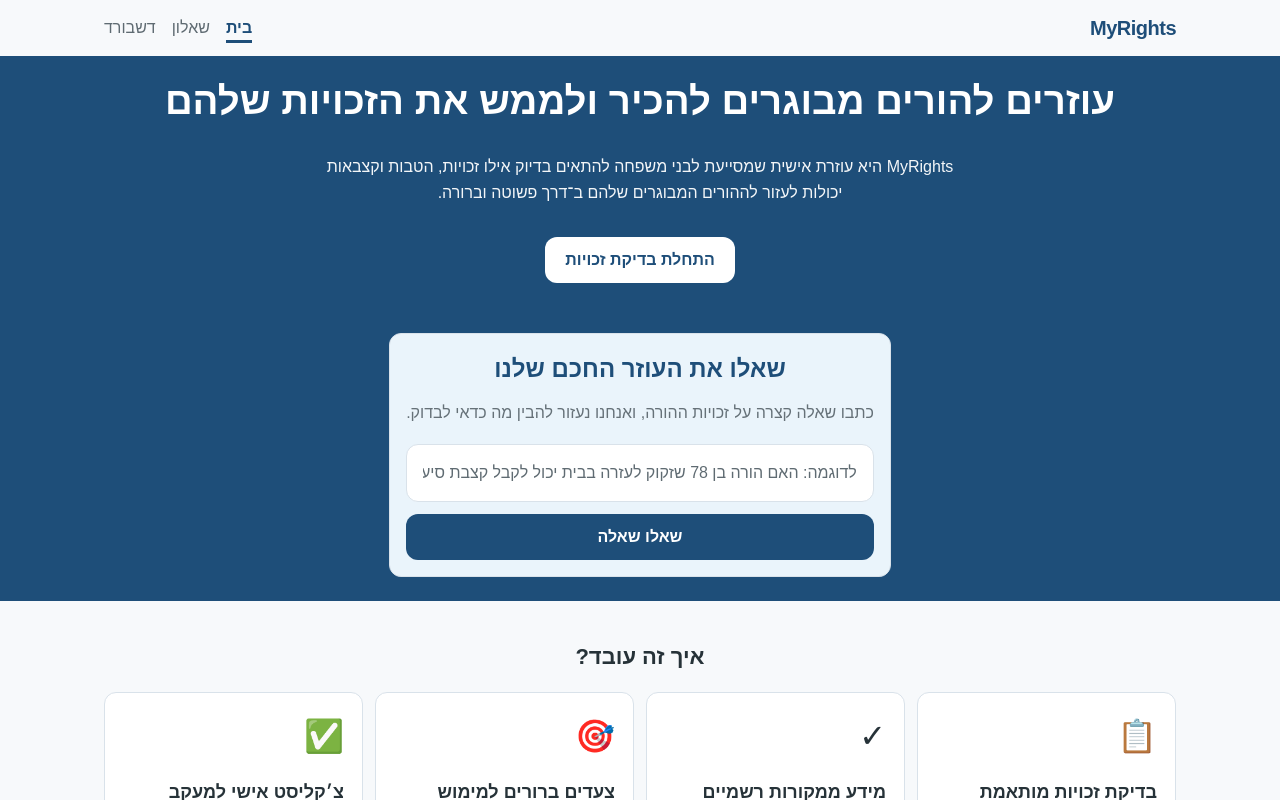
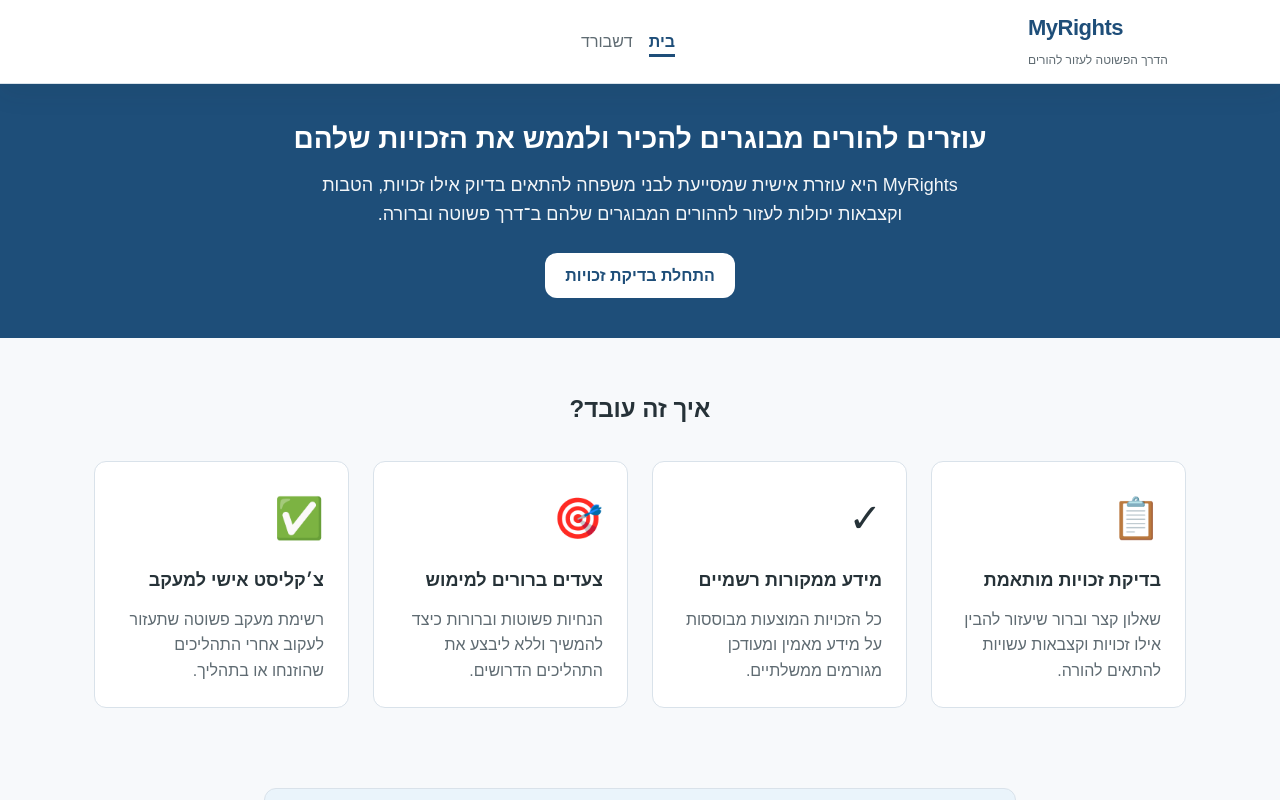
Before and after one commit to Avirooks/myrights-frontend, a React (Vite) app: page / in a window 1280 px wide. Shown: the top 800 px of the page. Built offline with nearby package versions, Linux system fonts and the light colour scheme.

Commit message:
Fix navbar brand alignment

```diff
--- a/src/components/Navbar.jsx
+++ b/src/components/Navbar.jsx
@@ -1,26 +1,30 @@
-import { NavLink, useNavigate } from 'react-router-dom'
+import { NavLink } from 'react-router-dom'
 
-function Navbar({ title = 'MyRights', links = [], showCta = true }) {
-  const navigate = useNavigate()
+function Navbar({ title = 'MyRights', links = [] }) {
+  const filteredLinks = links.filter(
+    (link) => link.label !== 'שאלון' && link.label !== 'Questionnaire'
+  )
 
   return (
     <header className="navbar">
       <div className="container">
         <div className="navbar-inner">
-          {/* Brand */}
+
           <div className="navbar-brand">
             <h1>{title}</h1>
+            <p className="navbar-slogan">הדרך הפשוטה לעזור להורים</p>
           </div>
 
-          {/* Navigation Links */}
-          {links.length > 0 && (
-            <nav aria-label="ניווט ראשי">
+          {filteredLinks.length > 0 && (
+            <nav aria-label="ניווט ראשי" className="navbar-center">
               <ul className="navbar-nav">
-                {links.map((link) => (
+                {filteredLinks.map((link) => (
                   <li key={link.label}>
                     <NavLink
                       to={link.href}
-                      className={({ isActive }) => isActive ? 'navbar-link active' : 'navbar-link'}
+                      className={({ isActive }) =>
+                        isActive ? 'navbar-link active' : 'navbar-link'
+                      }
                     >
                       {link.label}
                     </NavLink>
@@ -30,18 +34,8 @@ function Navbar({ title = 'MyRights', links = [], showCta = true }) {
             </nav>
           )}
 
-          {/* CTA Button */}
-          {showCta && (
-            <div className="navbar-cta">
-              <button
-                className="primary"
-                onClick={() => navigate('/questionnaire')}
-                style={{ fontSize: 'var(--font-size-base)', padding: '10px 20px' }}
-              >
-                התחלת בדיקה
-              </button>
-            </div>
-          )}
+          <div className="navbar-actions-empty" aria-hidden="true" />
+
         </div>
       </div>
     </header>
--- a/src/pages/HomePage.jsx
+++ b/src/pages/HomePage.jsx
@@ -60,24 +60,20 @@ function HomePage() {
             >
               התחלת בדיקת זכויות
             </Button>
-
-            <div style={{ maxWidth: '820px', margin: 'var(--spacing-lg) auto 0' }}>
-              <AiHelpBox />
-            </div>
           </div>
         </section>
 
         {/* Features Section */}
         <section className="section">
           <div className="container">
-            <h2 style={{ textAlign: 'center', marginBottom: 'var(--spacing-lg)', fontSize: 'var(--font-size-2xl)', fontWeight: 700 }}>
+            <h2 style={{ textAlign: 'center', marginBottom: 'var(--spacing-xl)', fontSize: 'var(--font-size-2xl)', fontWeight: 700 }}>
               איך זה עובד?
             </h2>
             <div className="content-grid">
               {features.map((feature) => (
                 <Card key={feature.title}>
                   <div style={{ textAlign: 'right' }}>
-                    <div style={{ fontSize: '2rem', marginBottom: 'var(--spacing-md)' }}>
+                    <div style={{ fontSize: '2.5rem', marginBottom: 'var(--spacing-md)' }}>
                       {feature.icon}
                     </div>
                     <h3 style={{ margin: 0, marginBottom: 'var(--spacing-sm)', fontSize: 'var(--font-size-lg)', fontWeight: 600 }}>
@@ -90,6 +86,13 @@ function HomePage() {
                 </Card>
               ))}
             </div>
+          </div>
+        </section>
+
+        {/* AI Help Section */}
+        <section className="section">
+          <div className="container" style={{ maxWidth: '800px' }}>
+            <AiHelpBox />
           </div>
         </section>
 
--- a/src/pages/QuestionnairePage.jsx
+++ /dev/null
@@ -1,198 +0,0 @@
-import { useNavigate } from 'react-router-dom'
-import Navbar from '../components/Navbar'
-import Button from '../components/Button'
-import Card from '../components/Card'
-
-function QuestionnairePage() {
-  const navigate = useNavigate()
-
-  const handleSubmit = (e) => {
-    e.preventDefault()
-    navigate('/dashboard')
-  }
-
-  return (
-    <div>
-      <Navbar
-        title="MyRights"
-        links={[
-          { label: 'בית', href: '/' },
-          { label: 'שאלון', href: '/questionnaire' },
-          { label: 'Dashboard', href: '/dashboard' },
-        ]}
-      />
-
-      <main className="container section">
-        <section style={{ textAlign: 'right', color: 'var(--color-text)', marginBottom: 'var(--spacing-lg)' }}>
-          <h1
-            style={{
-              margin: 0,
-              fontSize: 'var(--font-size-3xl)',
-              fontWeight: 700,
-              lineHeight: 1.2,
-              marginBottom: 'var(--spacing-md)',
-            }}
-          >
-            שאלון בדיקת זכויות
-          </h1>
-          <p
-            style={{
-              margin: 0,
-              fontSize: 'var(--font-size-base)',
-              color: '#5F6B72',
-              maxWidth: '760px',
-              lineHeight: 1.6,
-            }}
-          >
-            מלאו מספר פרטים בסיסיים על ההורה המבוגר כדי לקבל התאמה ראשונית של זכויות והטבות.
-            כל השדות הם חסויים ומשמשים לחישוב זכויות בלבד.
-          </p>
-        </section>
-
-        <Card style={{ maxWidth: '800px', margin: '0 auto' }}>
-          <form onSubmit={handleSubmit} style={{ display: 'grid', gap: 'var(--spacing-lg)' }}>
-
-            {/* פרטי ההורה */}
-            <section style={{ borderBottom: '1px solid var(--color-border)', paddingBottom: 'var(--spacing-lg)' }}>
-              <h2
-                style={{
-                  margin: 0,
-                  marginBottom: 'var(--spacing-lg)',
-                  fontSize: 'var(--font-size-lg)',
-                  fontWeight: 600,
-                  color: 'var(--color-primary)',
-                }}
-              >
-                פרטי ההורה
-              </h2>
-
-              <div style={{ display: 'grid', gap: 'var(--spacing-md)' }}>
-                <div>
-                  <label htmlFor="age" style={{ fontWeight: 500 }}>
-                    גיל ההורה *
-                  </label>
-                  <input
-                    id="age"
-                    type="number"
-                    min="60"
-                    max="120"
-                    placeholder="הכנס גיל"
-                    required
-                  />
-                </div>
-
-                <div>
-                  <label htmlFor="family-status" style={{ fontWeight: 500 }}>
-                    מצב משפחתי *
-                  </label>
-                  <select id="family-status" required>
-                    <option value="">בחר מצב משפחתי</option>
-                    <option value="single">רווק/ה</option>
-                    <option value="married">נשוי/ה</option>
-                    <option value="divorced">גרוש/ה</option>
-                    <option value="widowed">אלמן/ה</option>
-                  </select>
-                </div>
-              </div>
-            </section>
-
-            {/* מצב כלכלי */}
-            <section style={{ borderBottom: '1px solid var(--color-border)', paddingBottom: 'var(--spacing-lg)' }}>
-              <h2
-                style={{
-                  margin: 0,
-                  marginBottom: 'var(--spacing-lg)',
-                  fontSize: 'var(--font-size-lg)',
-                  fontWeight: 600,
-                  color: 'var(--color-primary)',
-                }}
-              >
-                מצב כלכלי
-              </h2>
-
-              <div style={{ display: 'grid', gap: 'var(--spacing-md)' }}>
-                <div>
-                  <label htmlFor="additional-income" style={{ fontWeight: 500 }}>
-                    האם יש להורה הכנסה נוספת? *
-                  </label>
-                  <select id="additional-income" required>
-                    <option value="">בחר</option>
-                    <option value="yes">כן</option>
-                    <option value="no">לא</option>
-                  </select>
-                </div>
-              </div>
-            </section>
-
-            {/* מצב תפקודי */}
-            <section style={{ borderBottom: '1px solid var(--color-border)', paddingBottom: 'var(--spacing-lg)' }}>
-              <h2
-                style={{
-                  margin: 0,
-                  marginBottom: 'var(--spacing-lg)',
-                  fontSize: 'var(--font-size-lg)',
-                  fontWeight: 600,
-                  color: 'var(--color-primary)',
-                }}
-              >
-                מצב תפקודי
-              </h2>
-
-              <div style={{ display: 'grid', gap: 'var(--spacing-md)' }}>
-                <div>
-                  <label htmlFor="daily-help" style={{ fontWeight: 500 }}>
-                    האם ההורה זקוק לעזרה יומיומית בבית? *
-                  </label>
-                  <select id="daily-help" required>
-                    <option value="">בחר</option>
-                    <option value="yes">כן</option>
-                    <option value="no">לא</option>
-                  </select>
-                </div>
-              </div>
-            </section>
-
-            {/* קצבאות קיימות */}
-            <section>
-              <h2
-                style={{
-                  margin: 0,
-                  marginBottom: 'var(--spacing-lg)',
-                  fontSize: 'var(--font-size-lg)',
-                  fontWeight: 600,
-                  color: 'var(--color-primary)',
-                }}
-              >
-                קצבאות קיימות
-              </h2>
-
-              <div style={{ display: 'grid', gap: 'var(--spacing-md)' }}>
-                <div>
-                  <label htmlFor="senior-pension" style={{ fontWeight: 500 }}>
-                    האם ההורה מקבל קצבת אזרח ותיק? *
-                  </label>
-                  <select id="senior-pension" required>
-                    <option value="">בחר</option>
-                    <option value="yes">כן</option>
-                    <option value="no">לא</option>
-                  </select>
-                </div>
-              </div>
-            </section>
-
-            <div style={{ display: 'flex', justifyContent: 'center', gap: 'var(--spacing-md)', paddingTop: 'var(--spacing-md)' }}>
-              <Button type="button" variant="secondary" onClick={() => navigate('/')}>
-                חזור
-              </Button>
-              <Button type="submit" variant="primary">
-                הצג זכויות מתאימות
-              </Button>
-            </div>
-          </form>
-        </Card>
-      </main>
-    </div>
-  )
-}
-
-export default QuestionnairePage
--- a/src/styles/globals.css
+++ b/src/styles/globals.css
@@ -19,21 +19,21 @@
   --font-size-base: 16px;
   --font-size-lg: 18px;
   --font-size-xl: 20px;
-  --font-size-2xl: 22px;
-  --font-size-3xl: 26px;
+  --font-size-2xl: 24px;
+  --font-size-3xl: 28px;
 
   /* Spacing - using 8px base unit */
   --spacing-xxs: 4px;
   --spacing-xs: 8px;
   --spacing-sm: 12px;
   --spacing-md: 16px;
-  --spacing-lg: 18px;
-  --spacing-xl: 24px;
-  --spacing-2xl: 32px;
+  --spacing-lg: 24px;
+  --spacing-xl: 32px;
+  --spacing-2xl: 40px;
 
   /* Layout */
   --container-max: 1200px;
-  --container-pad: 1.5rem;
+  --container-pad: clamp(1rem, 5%, 2.5rem);
 
   /* Radius */
   --radius: 12px;
@@ -50,21 +50,6 @@ html {
   font-size: 16px;
   scroll-behavior: smooth;
   box-sizing: border-box;
-  width: 100%;
-  max-width: 100%;
-  overflow-x: hidden;
-}
-
-body {
-  width: 100%;
-  max-width: 100%;
-  overflow-x: hidden;
-}
-
-#root {
-  width: 100%;
-  max-width: 100%;
-  overflow-x: hidden;
 }
 
 @media (max-width: 640px) {
@@ -97,13 +82,6 @@ img, picture, video, canvas, svg {
 
 button, input, textarea, select {
   font: inherit;
-  max-width: 100%;
-  box-sizing: border-box;
-}
-
-img, svg, video {
-  max-width: 100%;
-  height: auto;
 }
 
 a {
@@ -210,31 +188,31 @@ label {
 
 .container {
   width: 100%;
-  max-width: 1120px;
+  max-width: 1140px;
   margin-left: auto;
   margin-right: auto;
-  padding: 0 var(--container-pad);
+  padding: 0 var(--spacing-lg);
 }
 
 @media (max-width: 1024px) {
   .container {
-    padding: 0 var(--container-pad);
+    padding: 0 var(--spacing-lg);
   }
 }
 
 @media (max-width: 768px) {
   .container {
-    padding: 0 1rem;
+    padding: 0 var(--spacing-md);
   }
 }
 
 .section {
-  padding: 1.25rem 0;
+  padding: clamp(1.5rem, 4%, 2rem) 0;
 }
 
 @media (max-width: 640px) {
   .section {
-    padding: 1rem 0;
+    padding: clamp(1rem, 3%, 1.5rem) 0;
   }
 }
 
@@ -321,8 +299,8 @@ label {
 }
 .dashboard-layout {
   display: grid;
-  grid-template-columns: minmax(0, 1.2fr) minmax(260px, 340px);
-  gap: var(--spacing-md);
+  grid-template-columns: minmax(0, 1fr) 320px;
+  gap: var(--spacing-lg);
   align-items: start;
 }
 
@@ -351,26 +329,6 @@ label {
     width: 100%;
     order: 1;
   }
-
-  .card {
-    width: 100%;
-    max-width: 100%;
-  }
-
-  .form-grid {
-    grid-template-columns: 1fr;
-  }
-
-  .content-grid {
-    grid-template-columns: 1fr;
-  }
-
-  .section-hero .container,
-  .container {
-    width: 100%;
-    max-width: 100%;
-  }
-}
 
   .mobile-checklist {
     display: block;
@@ -413,8 +371,7 @@ label {
   align-items: center;
   justify-content: space-between;
   gap: var(--spacing-lg);
-  padding: 0.75rem 0;
-  min-height: 56px;
+  padding: clamp(0.75rem, 2%, 1rem) 0;
   flex-wrap: wrap;
 }
 
@@ -470,24 +427,12 @@ label {
 
 @media (max-width: 768px) {
   .navbar-nav {
-    gap: var(--spacing-sm);
+    gap: var(--spacing-md);
     font-size: var(--font-size-sm);
-    width: 100%;
-    justify-content: flex-start;
   }
 
   .navbar-inner {
-    gap: var(--spacing-sm);
-    align-items: flex-start;
-  }
-
-  .navbar-cta {
-    width: 100%;
-  }
-
-  .navbar-cta button {
-    width: 100%;
-    max-width: 100%;
+    gap: var(--spacing-md);
   }
 }
 
@@ -497,21 +442,13 @@ label {
 .section-hero {
   background-color: var(--color-primary);
   color: white;
-  padding: 1.5rem 0;
+  padding: clamp(2rem, 5%, 2.5rem) 0;
   text-align: center;
-}
-
-.section-hero .container {
-  display: flex;
-  flex-direction: column;
-  align-items: center;
-  justify-content: center;
-  gap: var(--spacing-md);
 }
 
 .section-hero h1 {
   margin: 0 0 var(--spacing-md);
-  font-size: clamp(1.9rem, 3.2vw, 2.4rem);
+  font-size: var(--font-size-3xl);
   font-weight: 700;
   line-height: 1.1;
 }
@@ -523,11 +460,11 @@ label {
 }
 
 .section-hero p {
-  margin: 0 0 var(--spacing-md);
-  font-size: var(--font-size-base);
+  margin: 0 0 var(--spacing-lg);
+  font-size: var(--font-size-lg);
   line-height: 1.6;
   opacity: 0.95;
-  max-width: 640px;
+  max-width: 700px;
   margin-left: auto;
   margin-right: auto;
 }
@@ -549,7 +486,7 @@ label {
   font-size: var(--font-size-lg);
   font-weight: 600;
   color: var(--color-primary);
-  margin: 0 0 var(--spacing-sm);
+  margin: 0 0 var(--spacing-lg);
   padding-bottom: var(--spacing-md);
   border-bottom: 1px solid var(--color-border);
 }
@@ -577,7 +514,7 @@ label {
    ============================================================================ */
 .content-grid {
   display: grid;
-  gap: var(--spacing-sm);
+  gap: var(--spacing-lg);
   grid-template-columns: repeat(auto-fit, minmax(250px, 1fr));
 }
 
@@ -652,3 +589,178 @@ label {
   line-height: 1.6;
   max-width: 600px;
 }
+/* Small fix: keep slogan directly under MyRights */
+.navbar-brand {
+  display: flex;
+  flex-direction: column;
+  align-items: flex-end;
+  justify-content: center;
+  text-align: right;
+}
+
+.navbar-brand h1 {
+  margin: 0;
+  line-height: 1.1;
+}
+
+.navbar-slogan {
+  display: block;
+  margin: 2px 0 0;
+  line-height: 1.2;
+  text-align: right;
+}/* Navbar final layout fix - RTL right brand, centered links, empty left area */
+.navbar-inner {
+  direction: rtl;
+  display: flex;
+  align-items: center;
+  justify-content: space-between;
+  gap: var(--spacing-md);
+}
+
+.navbar-brand {
+  order: 1;
+  flex: 0 0 180px;
+  display: flex;
+  flex-direction: column;
+  align-items: flex-end;
+  justify-content: center;
+  text-align: right;
+}
+
+.navbar-brand h1 {
+  margin: 0;
+  font-size: 22px;
+  font-weight: 700;
+  line-height: 1.05;
+  color: var(--color-primary);
+  text-align: right;
+}
+
+.navbar-slogan {
+  margin: 2px 0 0;
+  font-size: 12px;
+  line-height: 1.2;
+  color: var(--color-text-light);
+  text-align: right;
+}
+
+.navbar-center {
+  order: 2;
+  flex: 1 1 auto;
+  display: flex;
+  justify-content: center;
+  min-width: 0;
+}
+
+.navbar-actions-empty {
+  order: 3;
+  flex: 0 0 180px;
+}
+
+@media (max-width: 768px) {
+  .navbar-inner {
+    flex-wrap: wrap;
+    justify-content: center;
+    gap: 8px;
+  }
+
+  .navbar-brand {
+    order: 1;
+    flex: 0 0 100%;
+    align-items: center;
+    text-align: center;
+  }
+
+  .navbar-brand h1 {
+    font-size: 20px;
+  }
+
+  .navbar-slogan {
+    font-size: 11px;
+    text-align: center;
+  }
+
+  .navbar-center {
+    order: 2;
+    flex: 0 0 100%;
+    justify-content: center;
+  }
+
+  .navbar-actions-empty {
+    display: none;
+  }
+}/* Navbar full-width positioning fix */
+.navbar .container {
+  width: 100%;
+  max-width: none;
+  padding-inline-start: 32px;
+  padding-inline-end: 8px;
+}
+
+.navbar-inner {
+  width: 100%;
+}
+
+.navbar-brand {
+  flex: 0 0 220px;
+  align-items: flex-end;
+  text-align: right;
+}
+
+.navbar-actions-empty {
+  flex: 0 0 220px;
+}@media (max-width: 768px) {
+  .navbar .container {
+    padding-inline: 12px;
+  }
+
+  .navbar-brand {
+    flex: 0 0 100%;
+  }
+
+  .navbar-actions-empty {
+    display: none;
+  }
+}/* Final mobile navbar right alignment override */
+@media (max-width: 768px) {
+  .navbar .container {
+    padding-inline-start: 12px !important;
+    padding-inline-end: 12px !important;
+  }
+
+  .navbar-inner {
+    direction: rtl !important;
+    justify-content: flex-start !important;
+    align-items: stretch !important;
+    width: 100% !important;
+  }
+
+  .navbar-brand {
+    order: 1 !important;
+    flex: 0 0 100% !important;
+    width: 100% !important;
+    max-width: 100% !important;
+    display: flex !important;
+    flex-direction: column !important;
+    align-items: flex-start !important;
+    justify-content: center !important;
+    text-align: right !important;
+  }
+
+  .navbar-brand h1,
+  .navbar-slogan {
+    width: 100% !important;
+    text-align: right !important;
+  }
+
+  .navbar-center {
+    order: 2 !important;
+    flex: 0 0 100% !important;
+    width: 100% !important;
+    justify-content: center !important;
+  }
+
+  .navbar-actions-empty {
+    display: none !important;
+  }
+}
```
